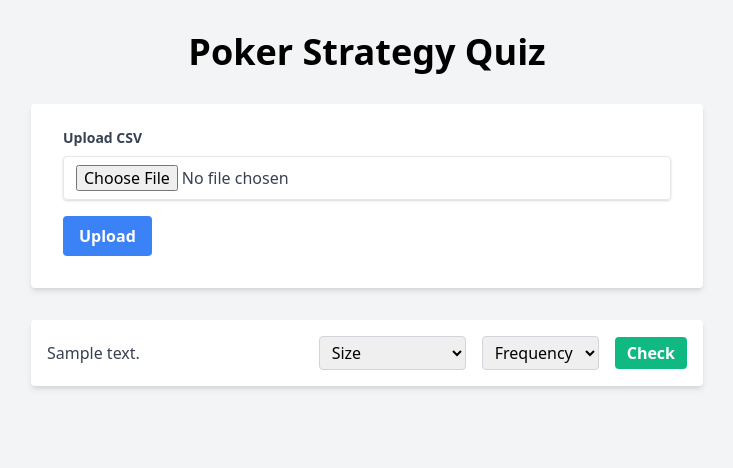
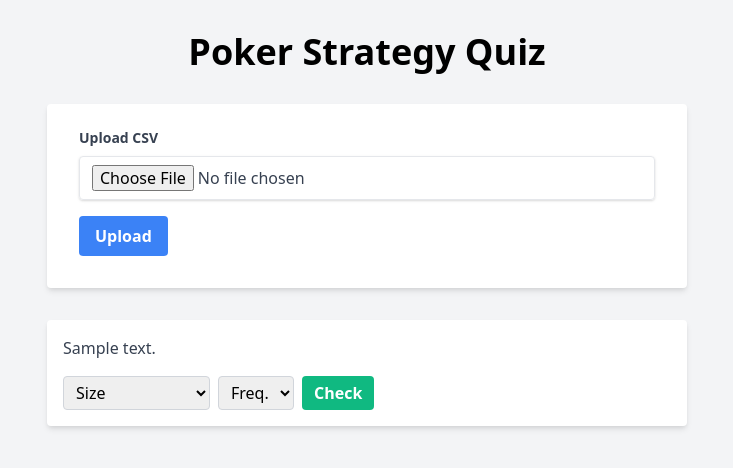
Before and after one commit to matsu-sayasaya/Poker-Strategy-Quiz, a Flask app: template templates/index.html in a window 1280 px wide. Shown: the top 468 px of the page, without its empty margins (273-1006 px from the left). Run offline with Flask 3, Linux system fonts and the light colour scheme; the template is opened without the code that fills it: values that come from a table or form of the project are taken from there, most other values are stand-ins (such as "Sample title", 1, 10 or a date in 2020); some libraries are stand-ins or nearby versions.

Commit message:
スマートフォン表示に対応
幅の大きさによってプルダウンとcheckボタンの位置を変更
解答表示場所の変更

```diff
--- a/templates/index.html
+++ b/templates/index.html
@@ -1,9 +1,8 @@
 {% extends "base.html" %}
 
 {% block content %}
-<div class="max-w-2xl mx-auto">
+<div class="max-w-2xl mx-auto px-4">
     <h1 class="text-4xl font-bold text-center mb-8">Poker Strategy Quiz</h1>
-
     <form method="POST" enctype="multipart/form-data" class="mb-8 bg-white shadow-md rounded px-8 pt-6 pb-8 transition duration-300 ease-in-out transform hover:scale-105">
         {{ form.hidden_tag() }}
         <div class="mb-4">
@@ -25,16 +24,18 @@
     {% if questions %}
     <div class="space-y-4">
         {% for question in questions %}
-        <div class="bg-white shadow-md rounded p-4 flex items-center space-x-4">
-            <p class="text-gray-700 flex-grow">{{ question.text }}</p>
-            <select class="border border-gray-300 rounded px-2 py-1" id="size-{{ loop.index0 }}">
+        <div class="bg-white shadow-md rounded p-4">
+            <p class="text-gray-700 mb-4">{{ question.text }}</p>
+            <div class="flex flex-col sm:flex-row sm:items-center sm:space-x-2">
+                <div class="flex flex-row space-x-2 mb-2 sm:mb-0">
+                    <select class="border border-gray-300 rounded px-2 py-1 flex-grow sm:flex-grow-0" id="size-{{ loop.index0 }}">
                         <option value="">Size</option>
                         {% for option in question.category_options %}
                         <option value="{{ option }}">{{ option }}</option>
                         {% endfor %}
                     </select>
-            <select class="border border-gray-300 rounded px-2 py-1" id="frequency-{{ loop.index0 }}">
-                <option value="">Frequency</option>
+                    <select class="border border-gray-300 rounded px-2 py-1 flex-grow sm:flex-grow-0" id="frequency-{{ loop.index0 }}">
+                        <option value="">Freq.</option>
                         {% for value in range(0, 105, 5) %}
                         <option value="{{ value }}">{{ value }}</option>
                         {% endfor %}
@@ -42,21 +43,29 @@
                     <button onclick="checkAnswer({{ loop.index0 }})" class="bg-green-500 hover:bg-green-700 text-white font-bold py-1 px-3 rounded">
                         Check
                     </button>
-            <div id="result-{{ loop.index0 }}" class="hidden space-x-2">
+                </div>
+                <div id="result-{{ loop.index0 }}" class="hidden mt-2 sm:mt-0">
+                    <div class="flex flex-row items-center space-x-2 text-sm">
                         <span id="size-result-{{ loop.index0 }}"></span>
                         <span id="frequency-result-{{ loop.index0 }}"></span>
                         <span>Answer: {{ question.correct_category }}, {{ question.correct_value }}</span>
                     </div>
                 </div>
+            </div>
+        </div>
         {% endfor %}
     </div>
-    {% endif %}
 
     <script>
     var questions = {{ questions|tojson|safe }};
     function checkAnswer(questionIndex) {
         const sizeSelect = document.getElementById(`size-${questionIndex}`);
         const frequencySelect = document.getElementById(`frequency-${questionIndex}`);
+
+        if (!sizeSelect.value || !frequencySelect.value) {
+            alert('Please select both size and freq. before checking.');
+            return;
+        }
 
         fetch('/check', {
             method: 'POST',
@@ -72,15 +81,19 @@
         })
         .then(response => response.json())
         .then(data => {
+            if (data.error) {
+                alert(data.error);
+                return;
+            }
             const resultDiv = document.getElementById(`result-${questionIndex}`);
             const sizeResult = document.getElementById(`size-result-${questionIndex}`);
             const frequencyResult = document.getElementById(`frequency-result-${questionIndex}`);
 
             resultDiv.classList.remove('hidden');
             sizeResult.textContent = `Size: ${data.size_result}`;
-            frequencyResult.textContent = `Frequency: ${data.frequency_result}`;
+            frequencyResult.textContent = `Freq: ${data.frequency_result}`;
 
-            sizeResult.className = data.size_result === 'Correct' ? 'text-green-600' : 'text-red-600';
+            sizeResult.className = `${data.size_result === 'Correct' ? 'text-green-600' : 'text-red-600'}`;
             if (data.frequency_result === 'Correct') {
                 frequencyResult.className = 'text-green-600';
             } else if (data.frequency_result === 'Close') {
@@ -88,8 +101,13 @@
             } else {
                 frequencyResult.className = 'text-red-600';
             }
+        })
+        .catch(error => {
+            console.error('Error:', error);
+            alert('An error occurred while checking the answer.');
         });
     }
     </script>
+    {% endif %}
 </div>
 {% endblock %}
```
Lines whose indentation alone changed are shown as unchanged.
